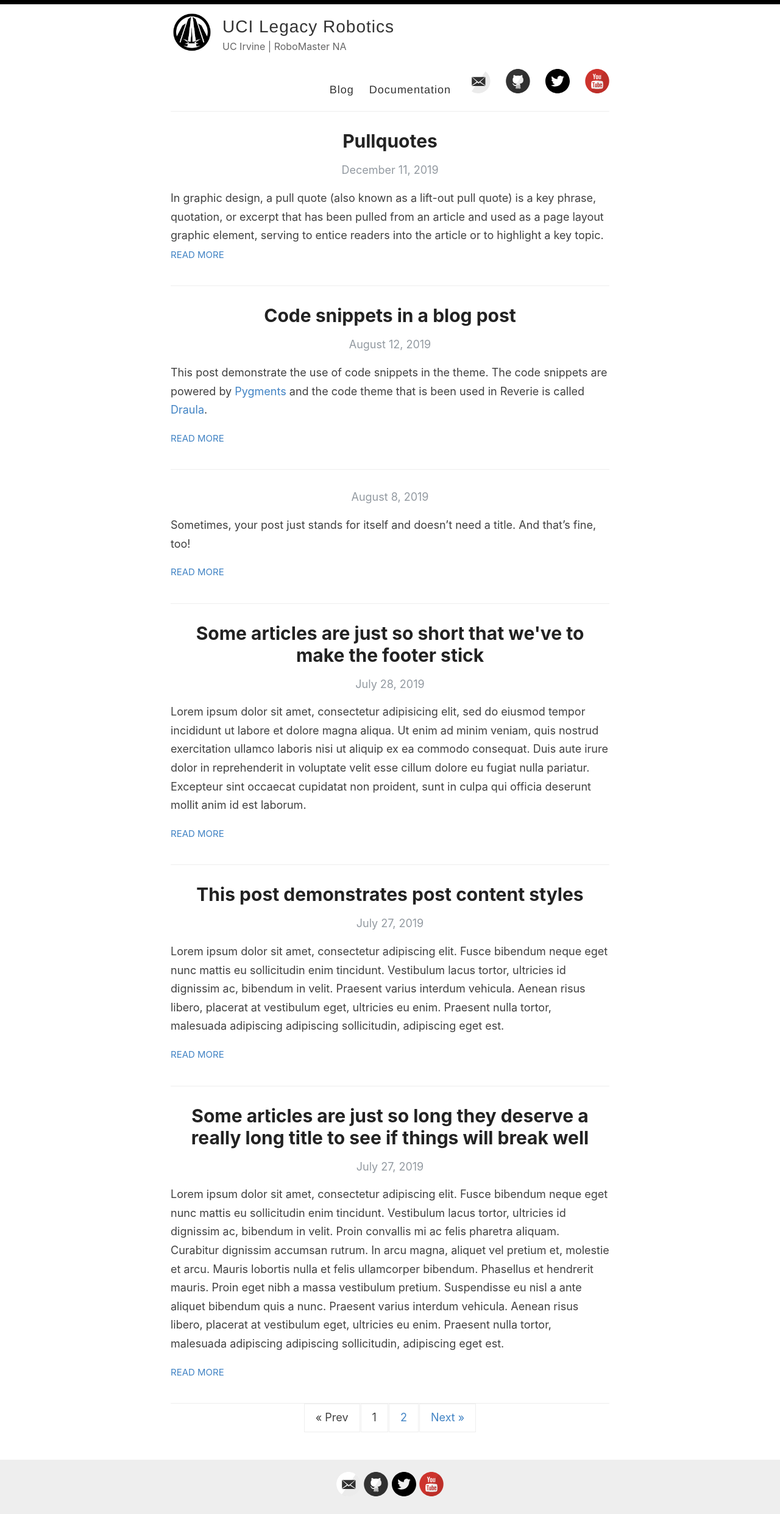
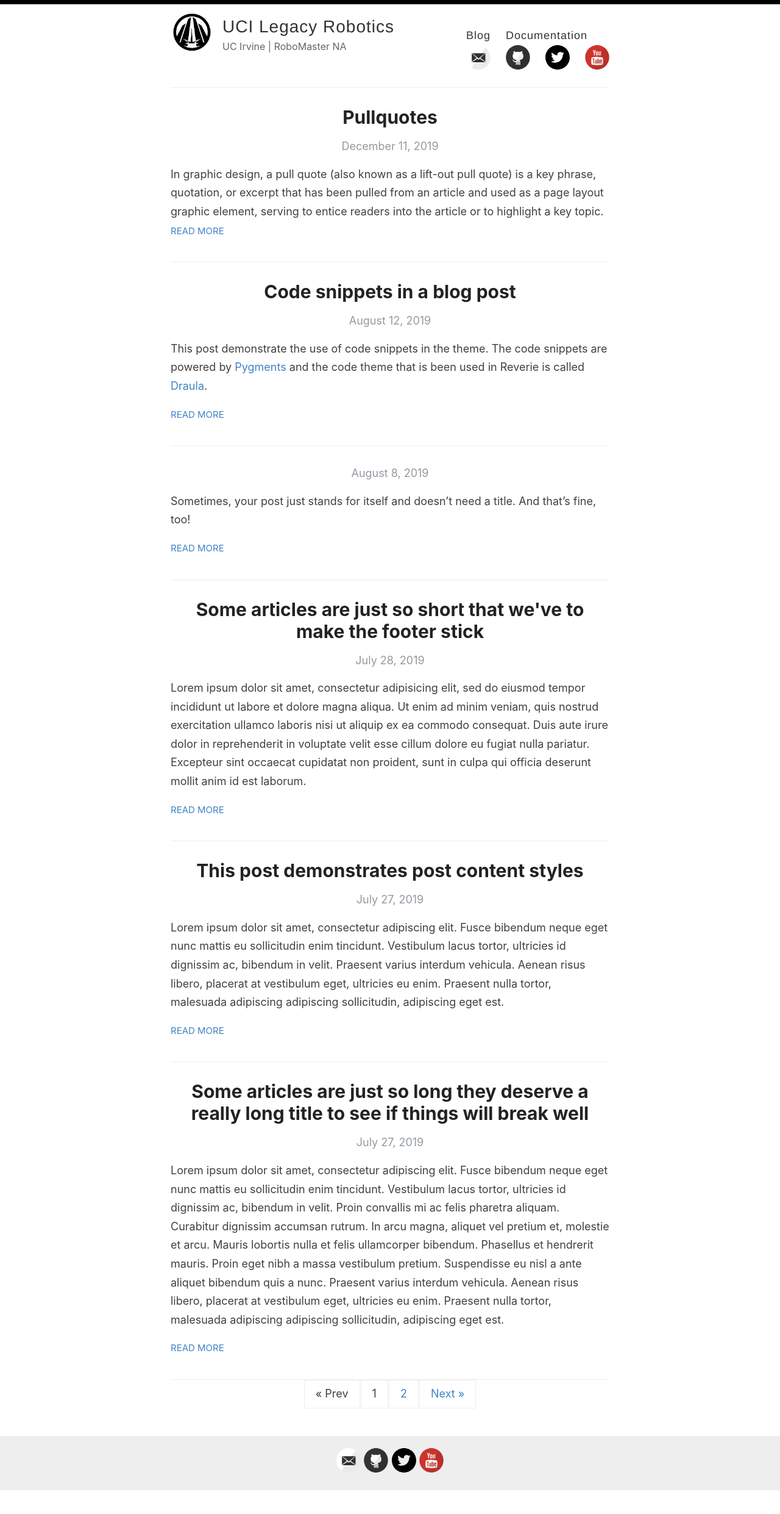
Before and after one commit to LegacyRobots/legacyrobots.github.io, a Jekyll site: the page built from index.html, in a window 1280 px wide. Shown: the whole page at 61% size. Built offline with Jekyll 4.4.1, drawn with Linux system fonts in a browser that asks for light colours; the list of posts is cut into pages by our own code; after the commit the page ends 2443 px from its top, so only the background shows below that.

Commit message:
Update default.html

```diff
--- a/_layouts/default.html
+++ b/_layouts/default.html
@@ -33,7 +33,8 @@
               <!--<a href="{{ site.baseurl }}/search">Search</a>
               <a href="{{ site.baseurl }}/about">About</a>
               <a href="{{ site.baseurl }}/archive">Archive</a>-->
-              {% include svg-icons.html %}
+              <br />
+              <div>{% include svg-icons.html %}</div>
             </nav>
 
           </header>
```
